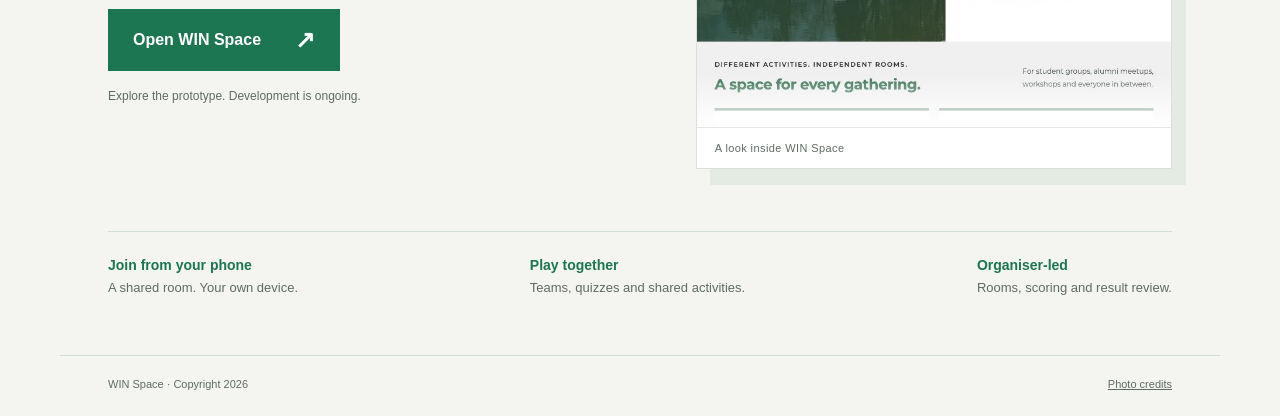
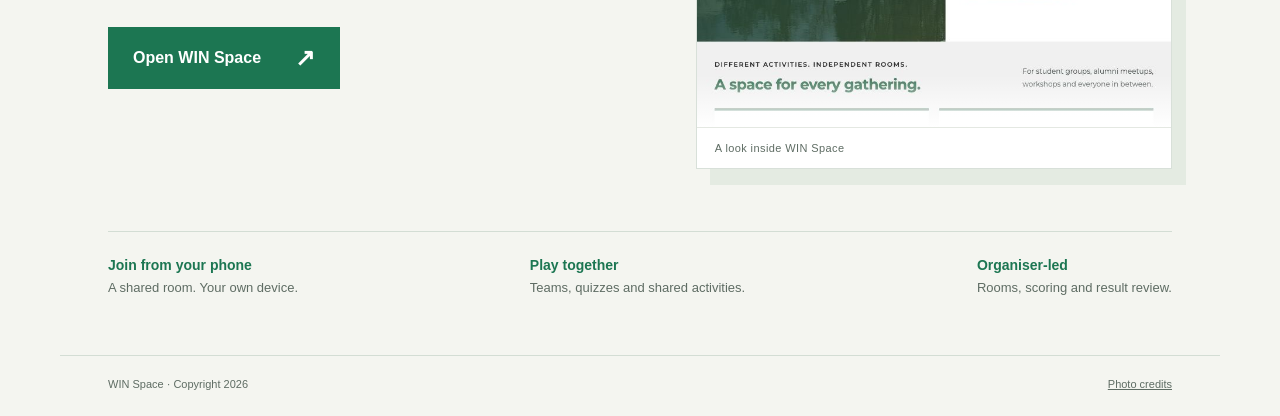
Before and after one commit to Maskini/win-space, a plain HTML site: page index.html in a window 1280 px wide. Shown: the part 506-922 px from the top of the page. Drawn offline with Linux system fonts and the light colour scheme.

Commit message:
Update project page

```diff
--- a/index.html
+++ b/index.html
@@ -29,7 +29,6 @@
     .intro{font-size:19px;line-height:1.65;color:var(--muted);max-width:420px;margin:0 0 30px}
     .cta{display:inline-flex;align-items:center;gap:34px;background:var(--green);color:#fff;padding:19px 25px;text-decoration:none;font-size:16px;font-weight:700;transition:background .15s}
     .cta:hover{background:var(--dark)}a:focus-visible{outline:3px solid #d39d36;outline-offset:5px}.arrow{font-size:24px;line-height:1}
-    .note{font-size:12px;line-height:1.6;color:var(--muted);margin:16px 0 0}
     figure{margin:0;border:1px solid #d8e0d9;background:#fff;box-shadow:14px 16px 0 #e4ebe2;overflow:hidden}
     .browser-bar{height:29px;border-bottom:1px solid #e4e8e2;display:flex;align-items:center;gap:5px;padding-left:13px}
     .browser-bar i{width:5px;height:5px;background:#b3c4b8;border-radius:50%}
@@ -51,7 +50,6 @@
         <h1 id="title">Make every<br>answer count.</h1>
         <p class="intro">Quizzes, votes and friendly competition. One place to bring your people together.</p>
         <a class="cta" href="https://app.win-space.workers.dev/">Open WIN Space <span class="arrow" aria-hidden="true">↗</span></a>
-        <p class="note">Explore the prototype. Development is ongoing.</p>
       </div>
       <figure><div class="browser-bar" aria-hidden="true"><i></i><i></i><i></i></div><div class="screen"><img src="app-preview.png" alt="The WIN Space homepage, with room-code entry and activity selection." width="1280" height="1382"></div><figcaption>A look inside WIN Space</figcaption></figure>
     </section>
```
